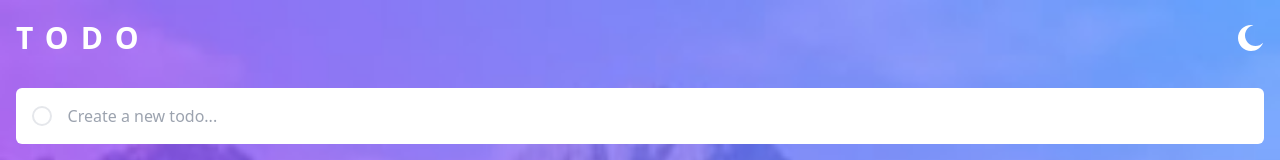
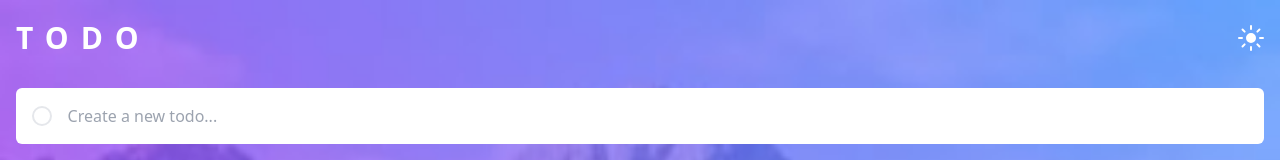
Before and after one commit to Googluu/TODOs, a React (Vite) app: page / in a window 1280 px wide. Shown: the top 160 px of the page. Built offline with nearby package versions, Linux system fonts and the light colour scheme.

Commit message:
confg dark mode

```diff
--- a/src/components/Header.jsx
+++ b/src/components/Header.jsx
@@ -3,9 +3,9 @@ import { MoonIcon } from "./";
 import { IconSun } from "./";
 
 export const Header = () => {
-  const [darkMode, setDarkMode] = useState(false);
+  const [darkMode, setDarkMode] = useState(true);
 
-  const handleClickToggleTheme = () => {};
+  // const handleClickToggleTheme = () => {};
 
   return (
     <header className="container mx-auto px-4">
@@ -13,8 +13,8 @@ export const Header = () => {
         <h1 className="mt-5 text-3xl font-semibold uppercase  tracking-[0.4em] text-white">
           Todo
         </h1>
-        <button className="mt-5" onClick={handleClickToggleTheme}>
-          <MoonIcon />
+        <button className="mt-5" onClick={() => setDarkMode(!darkMode)}>
+          {darkMode ? <IconSun /> : <MoonIcon />}
         </button>
       </div>
     </header>
```
